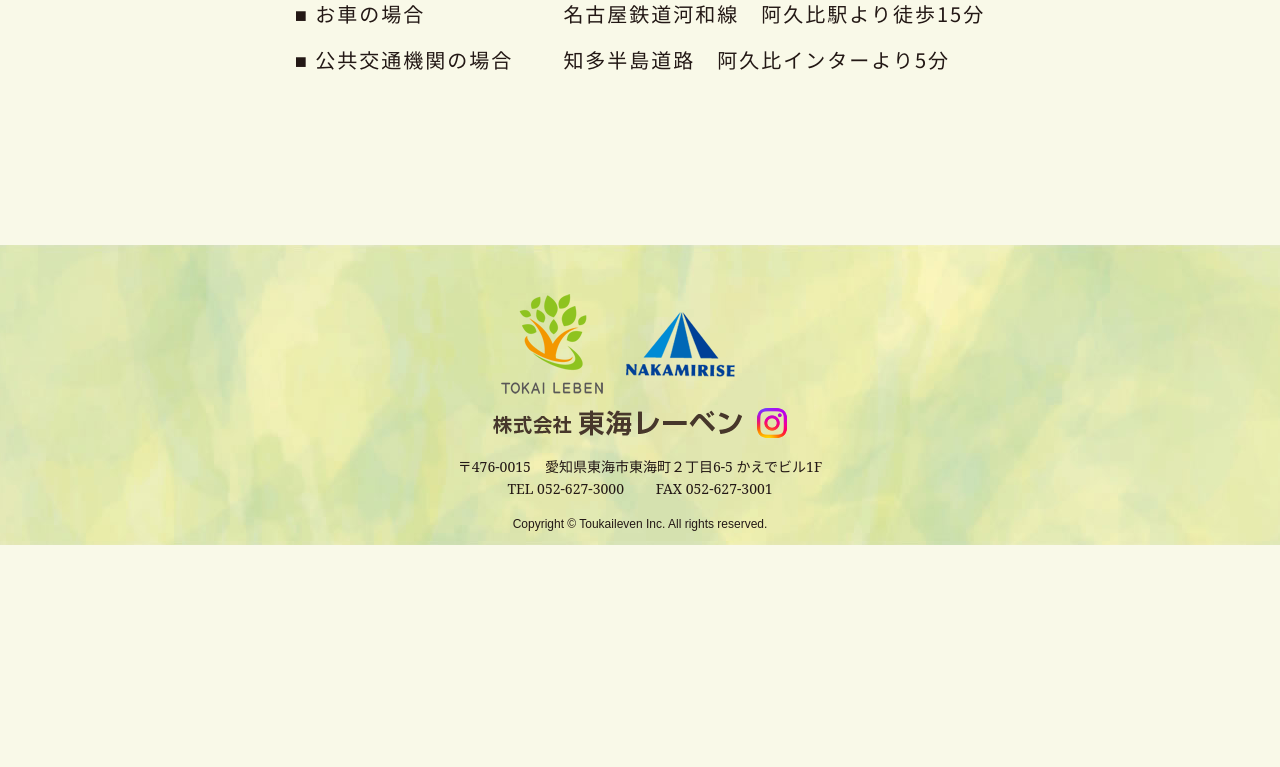
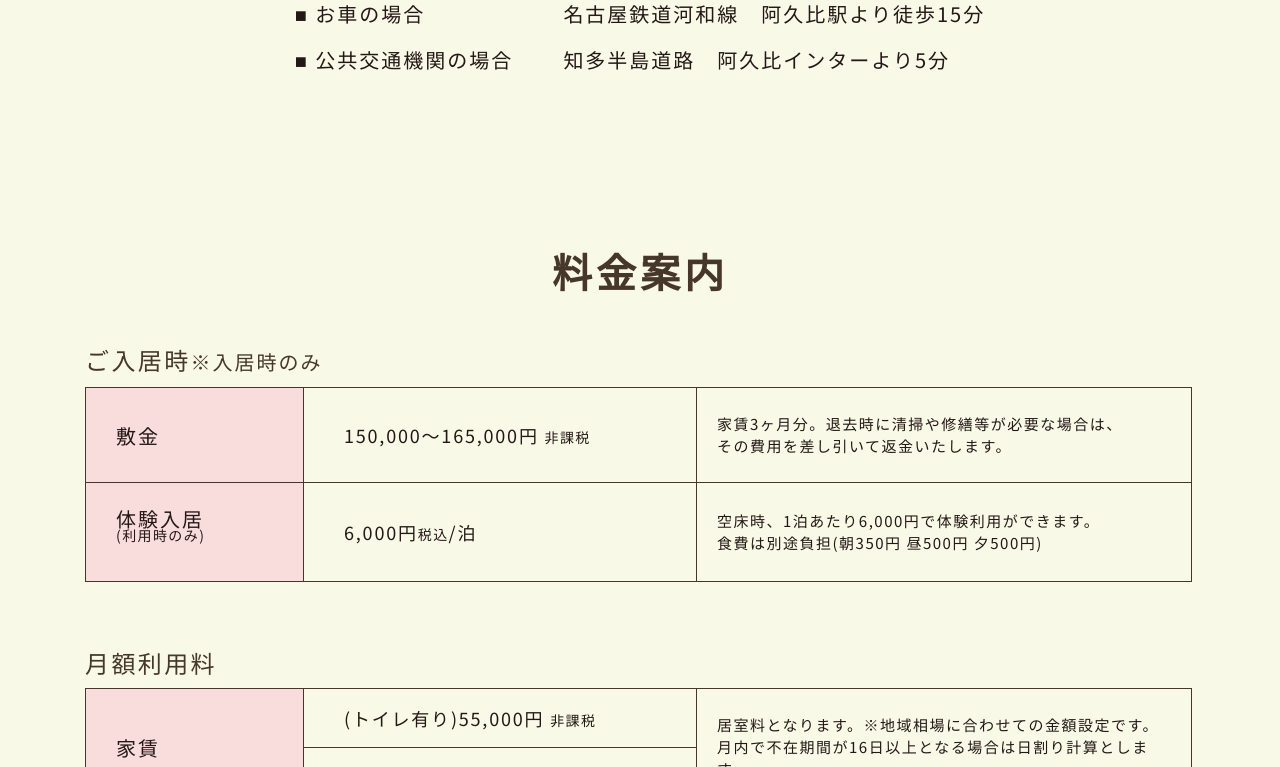
Before and after one commit to ttcksf/leven, a PHP site: page /kaede.html in a window 1280 px wide. Shown: the part 5733-6500 px from the top of the page. Before the commit the page ends 6278 px from the top, so only its background shows below. Run offline with PHP 8.4, Linux system fonts and the light colour scheme.

Commit message:
table.first table.second

```diff
--- a/kaede.html
+++ b/kaede.html
@@ -257,6 +257,78 @@
             </table>
           </div>
         </div>
+        <div class="inner">
+          <div class="plan">
+            <h1>料金案内</h1>
+            <div class="first table">
+              <p>ご入居時<span>※入居時のみ</span></p>
+              <table>
+                <tbody>
+                  <tr>
+                    <th>敷金</th>
+                    <td>150,000～165,000円 <span>非課税</span></td>
+                    <td class="content">
+                      家賃3ヶ月分。退去時に清掃や修繕等が必要な場合は、<br />
+                      その費用を差し引いて返金いたします。
+                    </td>
+                  </tr>
+                  <tr>
+                    <th>
+                      体験入居
+                      <p>(利用時のみ)</p>
+                    </th>
+                    <td>6,000円<span>税込</span>/泊</td>
+                    <td class="content">
+                      空床時、1泊あたり6,000円で体験利用ができます。<br />
+                      食費は別途負担(朝350円 昼500円 夕500円)
+                    </td>
+                  </tr>
+                </tbody>
+              </table>
+            </div>
+            <div class="second table">
+              <p>月額利用料</p>
+              <table>
+                <tbody>
+                  <tr>
+                    <th rowspan="2">家賃</th>
+                    <td class="light">
+                      (トイレ有り)55,000円 <span>非課税</span>
+                    </td>
+                    <td rowspan="2" class="content">
+                      居室料となります。※地域相場に合わせての金額設定です。
+                      月内で不在期間が16日以上となる場合は日割り計算とします。
+                    </td>
+                  </tr>
+                  <tr>
+                    <td class="light">
+                      (トイレ無し)50,000円 <span>非課税</span>
+                    </td>
+                  </tr>
+                  <tr>
+                    <th>管理費</th>
+                    <td>35,000円 <span>非課税</span></td>
+                    <td class="content">
+                      1日あたり1,167円×30日等（端数切り下げ）基本の水道光熱費を含みます。その他、管理費に含まれるサービスは下記の通りです。
+                    </td>
+                  </tr>
+                  <tr>
+                    <th>食費(3食 / 日)</th>
+                    <td>45,000円 <span>税込</span></td>
+                    <td class="content">
+                      1日あたり1,500円1ヶ月30日の場合朝(350円)<br />
+                      昼(500円) 夕(500円) おやつ代(150円)<br />
+                      ※ソフト食、ムース食、刻み食は、朝昼夕の単価に100円のプラス
+                    </td>
+                  </tr>
+                  <tr>
+                    <th colspan="3" class="total">合計 130,000円～135,000円</th>
+                  </tr>
+                </tbody>
+              </table>
+            </div>
+          </div>
+        </div>
       </main>
       <!-- コンテンツ終了 -->
       <!-- フッター開始 -->
--- a/kaede/css/style.css
+++ b/kaede/css/style.css
@@ -6,6 +6,7 @@
 }
 body {
 }
+
 .sp {
   display: none;
 }
@@ -564,3 +565,143 @@ body {
     padding-left: 0;
   }
 }
+/* plan */
+.plan {
+  width: 100%;
+  max-width: 1110px;
+  margin: 0 auto;
+}
+@media (max-width: 767px) {
+  .plan {
+    max-width: 100%;
+  }
+}
+.plan h1 {
+  font-size: 40px;
+  line-height: calc(53.86 / 40);
+  letter-spacing: 0.1em;
+  margin-bottom: 50px;
+  font-weight: 700;
+}
+@media (max-width: 767px) {
+  .plan h1 {
+    font-size: 24px;
+    line-height: calc(53.86 / 40);
+    letter-spacing: 0.1em;
+    margin-bottom: 25px;
+  }
+}
+.plan p {
+  font-size: 24px;
+  line-height: calc(21 / 24);
+  letter-spacing: 0.1em;
+  font-weight: 500;
+  text-align: left;
+  margin-bottom: 15px;
+}
+@media (max-width: 767px) {
+  .plan p {
+    font-size: 16px;
+    line-height: calc(39.69 / 20);
+    letter-spacing: 0.1em;
+    margin-bottom: 8px;
+  }
+}
+.plan span {
+  font-size: 20px;
+  line-height: calc(21 / 20);
+  letter-spacing: 0.1em;
+  font-weight: 400;
+  text-align: left;
+  margin-bottom: 15px;
+}
+@media (max-width: 767px) {
+  .plan span {
+    font-size: 16px;
+    line-height: calc(39.69 / 20);
+    letter-spacing: 0.1em;
+    margin-bottom: 8px;
+  }
+}
+.table {
+  overflow-x: auto;
+  width: 100%;
+  margin: 0 auto;
+}
+.table table {
+  border: 1px solid #47372b;
+  margin-bottom: 70px;
+  width: 1106px;
+}
+@media (max-width: 767px) {
+  .plan table {
+    margin-bottom: 35px;
+  }
+}
+
+.table tr th {
+  padding: 25px 30px;
+  font-size: 20px;
+  letter-spacing: 0.1em;
+  line-height: calc(21 / 20);
+  font-weight: 400;
+  width: 218px;
+  min-width: 218px;
+  text-align: left;
+  vertical-align: middle;
+  background: #f9dcdc;
+  border: 1px solid #47372b;
+  height: 70px;
+}
+@media (max-width: 1200px) {
+  .table tr th {
+    text-align: center;
+  }
+}
+.table tr th span,
+.table tr td span {
+  font-size: 14px;
+  font-weight: 400;
+}
+.table tr th p {
+  font-size: 14px;
+  font-weight: 400;
+}
+@media (max-width: 1200px) {
+  .table tr th p {
+    text-align: center;
+  }
+}
+@media (max-width: 767px) {
+  .table tr th p {
+    text-align: center;
+    margin: 0;
+  }
+}
+.table tr td {
+  font-size: 18px;
+  letter-spacing: 0.1em;
+  line-height: calc(33.05 / 18);
+  font-weight: 400;
+  text-align: left;
+  vertical-align: middle;
+  padding: 25px 60px 25px 40px;
+  border: 1px solid #47372b;
+  width: 393px;
+  min-width: 393px;
+}
+.table tr td.content {
+  font-size: 15px;
+  letter-spacing: 0.1em;
+  line-height: calc(22 / 15);
+  font-weight: 400;
+  padding: 25px 20px;
+  width: 495px;
+  min-width: 495px;
+}
+.table.second tr td.light {
+  padding: 0 60px 0 40px;
+}
+.table.second tr th.total {
+  text-align: center;
+}
```
